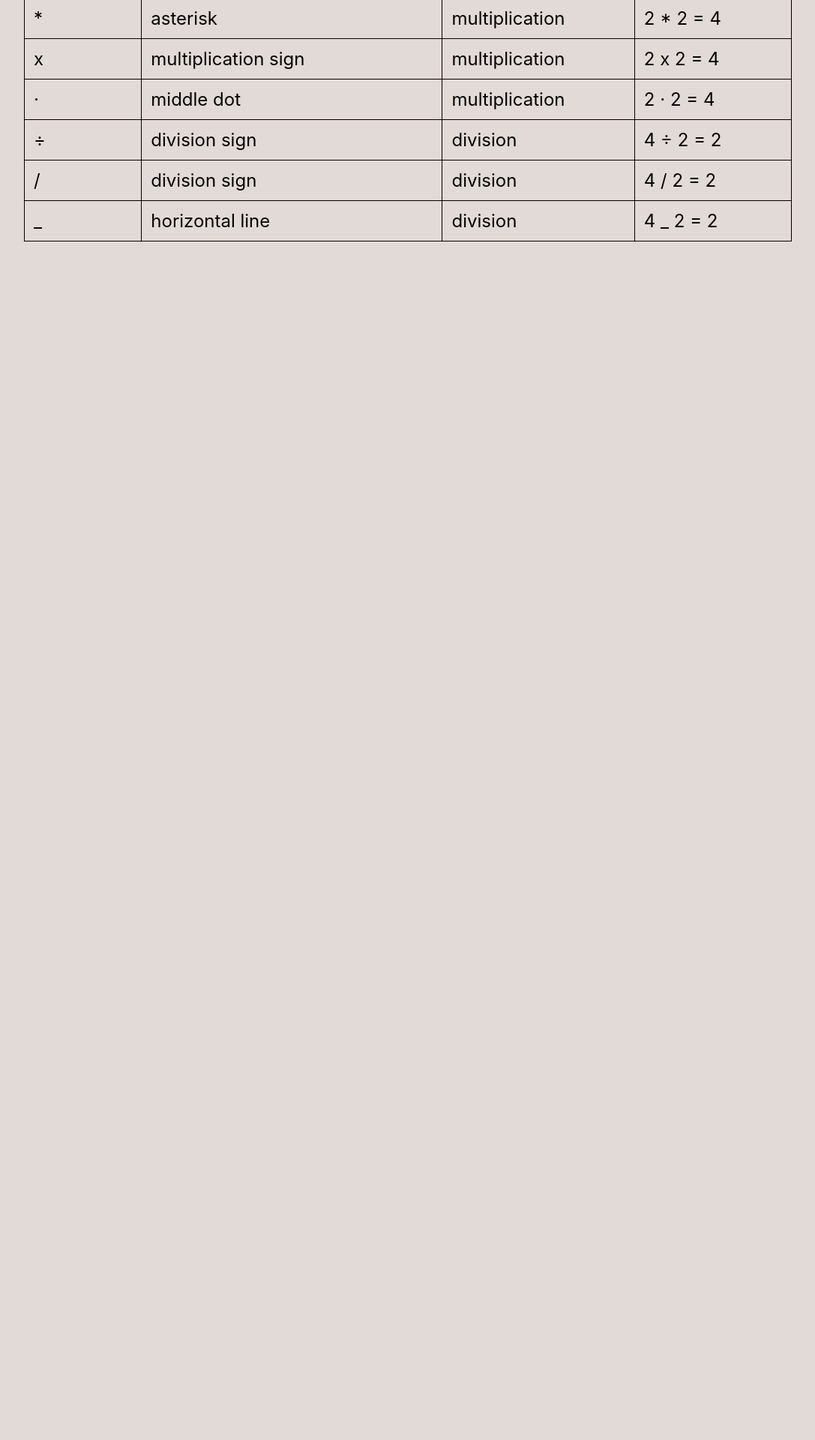
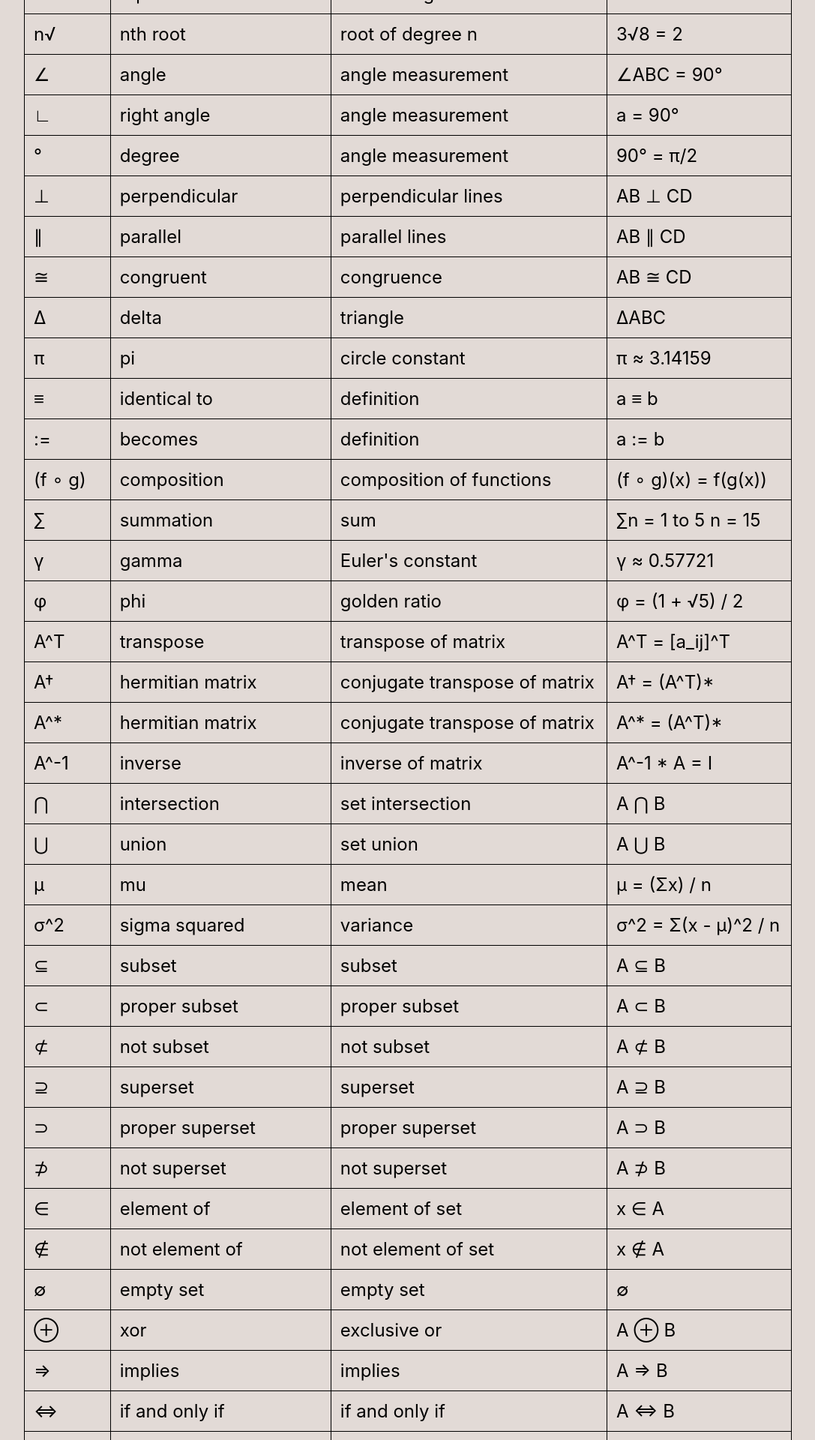
Before and after one commit to kennytrbl/math-symbols, a React (Create React App) app: page / in a window 1280 px wide. Shown: the part 720-2640 px from the top of the page at 75% size, without its empty margins (96-1183 px from the left). Before the commit the page ends 1090 px from the top, so only its background shows below. Built offline with nearby package versions, Linux system fonts and the light colour scheme.

Commit message:
local push

```diff
--- a/src/App.tsx
+++ b/src/App.tsx
@@ -65,46 +65,298 @@ const App = () => {
       example: "x = ±2",
     },
     {
-      symbol: "*",
-      name: "asterisk",
-      description: "multiplication",
-      example: "2 * 2 = 4",
+      symbol: "√",
+      name: "square root",
+      description: "root of degree 2",
+      example: "√4 = 2",
     },
     {
-      symbol: "x",
-      name: "multiplication sign",
-      description: "multiplication",
-      example: "2 x 2 = 4",
+      symbol: "n√",
+      name: "nth root",
+      description: "root of degree n",
+      example: "3√8 = 2",
     },
     {
-      symbol: "·",
-      name: "middle dot",
-      description: "multiplication",
-      example: "2 · 2 = 4",
+      symbol: "∠",
+      name: "angle",
+      description: "angle measurement",
+      example: "∠ABC = 90°",
     },
     {
-      symbol: "÷",
-      name: "division sign",
-      description: "division",
-      example: "4 ÷ 2 = 2",
+      symbol: "∟",
+      name: "right angle",
+      description: "angle measurement",
+      example: "a = 90°",
     },
     {
-      symbol: "/",
-      name: "division sign",
-      description: "division",
-      example: "4 / 2 = 2",
+      symbol: "°",
+      name: "degree",
+      description: "angle measurement",
+      example: "90° = π/2",
     },
     {
-      symbol: "_",
-      name: "horizontal line",
-      description: "division",
-      example: "4 _ 2 = 2",
+      symbol: "⊥",
+      name: "perpendicular",
+      description: "perpendicular lines",
+      example: "AB ⊥ CD",
+    },
+    {
+      symbol: "∥",
+      name: "parallel",
+      description: "parallel lines",
+      example: "AB ∥ CD",
+    },
+    {
+      symbol: "≅",
+      name: "congruent",
+      description: "congruence",
+      example: "AB ≅ CD",
+    },
+    {
+      symbol: "Δ",
+      name: "delta",
+      description: "triangle",
+      example: "ΔABC",
+    },
+    {
+      symbol: "π",
+      name: "pi",
+      description: "circle constant",
+      example: "π ≈ 3.14159",
+    },
+    {
+      symbol: "≡",
+      name: "identical to",
+      description: "definition",
+      example: "a ≡ b",
+    },
+    {
+      symbol: ":=",
+      name: "becomes",
+      description: "definition",
+      example: "a := b",
+    },
+    {
+      symbol: "(f ∘ g)",
+      name: "composition",
+      description: "composition of functions",
+      example: "(f ∘ g)(x) = f(g(x))",
+    },
+    {
+      symbol: "∑",
+      name: "summation",
+      description: "sum",
+      example: "∑n = 1 to 5 n = 15",
+    },
+    {
+      symbol: "γ",
+      name: "gamma",
+      description: "Euler's constant",
+      example: "γ ≈ 0.57721",
+    },
+    {
+      symbol: "φ",
+      name: "phi",
+      description: "golden ratio",
+      example: "φ = (1 + √5) / 2",
+    },
+    {
+      symbol: "A^T",
+      name: "transpose",
+      description: "transpose of matrix",
+      example: "A^T = [a_ij]^T",
+    },
+    {
+      symbol: "A†",
+      name: "hermitian matrix",
+      description: "conjugate transpose of matrix",
+      example: "A† = (A^T)*",
+    },
+    {
+      symbol: "A^*",
+      name: "hermitian matrix",
+      description: "conjugate transpose of matrix",
+      example: "A^* = (A^T)*",
+    },
+    {
+      symbol: "A^-1",
+      name: "inverse",
+      description: "inverse of matrix",
+      example: "A^-1 * A = I",
+    },
+    {
+      symbol: "⋂",
+      name: "intersection",
+      description: "set intersection",
+      example: "A ⋂ B",
+    },
+    {
+      symbol: "⋃",
+      name: "union",
+      description: "set union",
+      example: "A ⋃ B",
+    },
+    {
+      symbol: "μ",
+      name: "mu",
+      description: "mean",
+      example: "μ = (Σx) / n",
+    },
+    {
+      symbol: "σ^2",
+      name: "sigma squared",
+      description: "variance",
+      example: "σ^2 = Σ(x - μ)^2 / n",
+    },
+    {
+      symbol: "⊆",
+      name: "subset",
+      description: "subset",
+      example: "A ⊆ B",
+    },
+    {
+      symbol: "⊂",
+      name: "proper subset",
+      description: "proper subset",
+      example: "A ⊂ B",
+    },
+    {
+      symbol: "⊄",
+      name: "not subset",
+      description: "not subset",
+      example: "A ⊄ B",
+    },
+    {
+      symbol: "⊇",
+      name: "superset",
+      description: "superset",
+      example: "A ⊇ B",
+    },
+    {
+      symbol: "⊃",
+      name: "proper superset",
+      description: "proper superset",
+      example: "A ⊃ B",
+    },
+    {
+      symbol: "⊅",
+      name: "not superset",
+      description: "not superset",
+      example: "A ⊅ B",
+    },
+    {
+      symbol: "∈",
+      name: "element of",
+      description: "element of set",
+      example: "x ∈ A",
+    },
+    {
+      symbol: "∉",
+      name: "not element of",
+      description: "not element of set",
+      example: "x ∉ A",
+    },
+    {
+      symbol: "∅",
+      name: "empty set",
+      description: "empty set",
+      example: "∅",
+    },
+    {
+      symbol: "⊕",
+      name: "xor",
+      description: "exclusive or",
+      example: "A ⊕ B",
+    },
+    {
+      symbol: "⇒",
+      name: "implies",
+      description: "implies",
+      example: "A ⇒ B",
+    },
+    {
+      symbol: "⇔",
+      name: "if and only if",
+      description: "if and only if",
+      example: "A ⇔ B",
+    },
+    {
+      symbol: "∀",
+      name: "for all",
+      description: "for all",
+      example: "∀x",
+    },
+    {
+      symbol: "∃",
+      name: "there exists",
+      description: "there exists",
+      example: "∃x",
+    },
+    {
+      symbol: "∄",
+      name: "there does not exist",
+      description: "there does not exist",
+      example: "∄x",
+    },
+    {
+      symbol: "∴",
+      name: "therefore",
+      description: "therefore",
+      example: "A ∴ B",
+    },
+    {
+      symbol: "ε",
+      name: "epsilon",
+      description: "small positive number",
+      example: "ε > 0",
+    },
+    {
+      symbol: "∫",
+      name: "integral",
+      description: "integral",
+      example: "∫f(x)dx",
+    },
+    {
+      symbol: "α",
+      name: "alpha",
+      description: "alpha",
+      example: "α",
+    },
+    {
+      symbol: "β",
+      name: "beta",
+      description: "beta",
+      example: "β",
+    },
+    {
+      symbol: "δ",
+      name: "delta",
+      description: "delta",
+      example: "δ",
+    },
+    {
+      symbol: "θ",
+      name: "theta",
+      description: "theta",
+      example: "θ",
+    },
+    {
+      symbol: "λ",
+      name: "lambda",
+      description: "lambda",
+      example: "λ",
+    },
+    {
+      symbol: "ψ",
+      name: "psi",
+      description: "psi",
+      example: "ψ",
     },
   ];
 
   return (
     <div>
-      <h1>Math Symbols</h1>
+      <h3>Math Symbols</h3>
       <table className="table">
         <thead>
           <tr>
```
